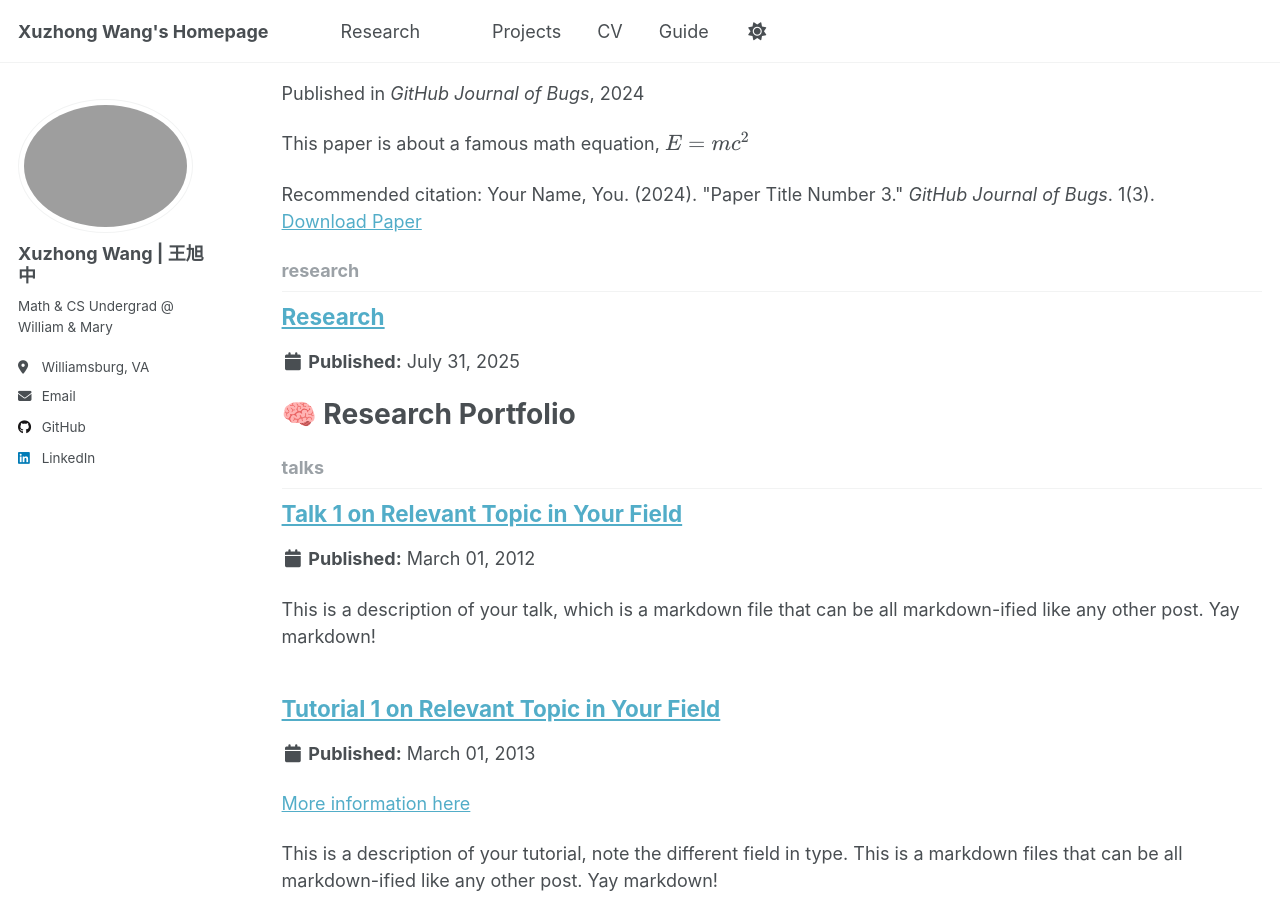
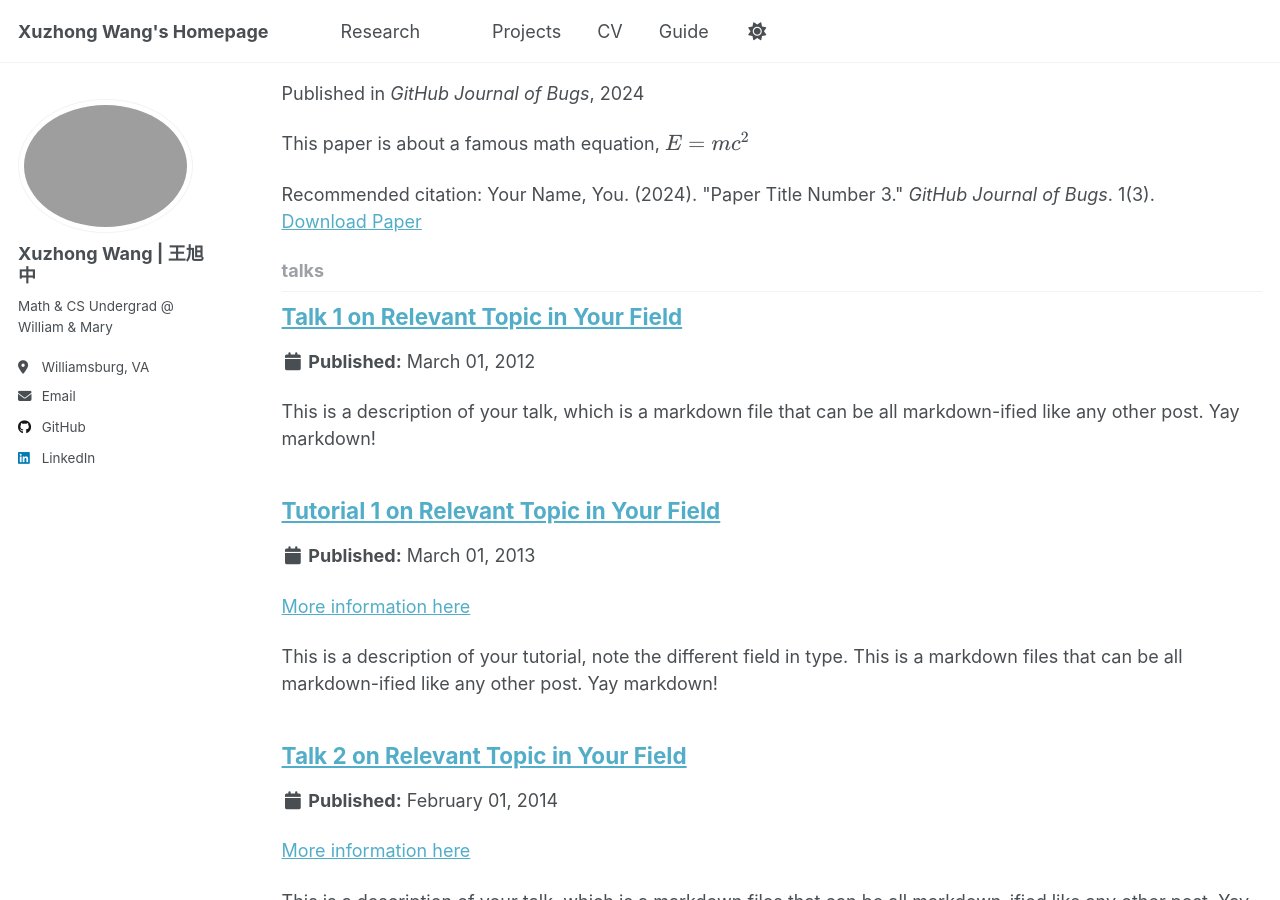
Before and after one commit to xuzhongwm/xuzhongwm.github.io, a Jekyll site: the page built from _pages/collection-archive.html, in a window 1280 px wide and 900 px high, scrolled down 2100 px. Built offline with Jekyll 4.4.1, drawn with Linux system fonts in a browser that asks for light colours.

Commit message:
Restore prev config

```diff
--- a/_config.yml
+++ b/_config.yml
@@ -227,9 +227,6 @@ collections:
   talks:
     output: true
     permalink: /:collection/:path/
-  research:
-    output: true
-    permalink: /:collection/:research/
 
 
 # These settings control how pages and collections are included in the site
```
